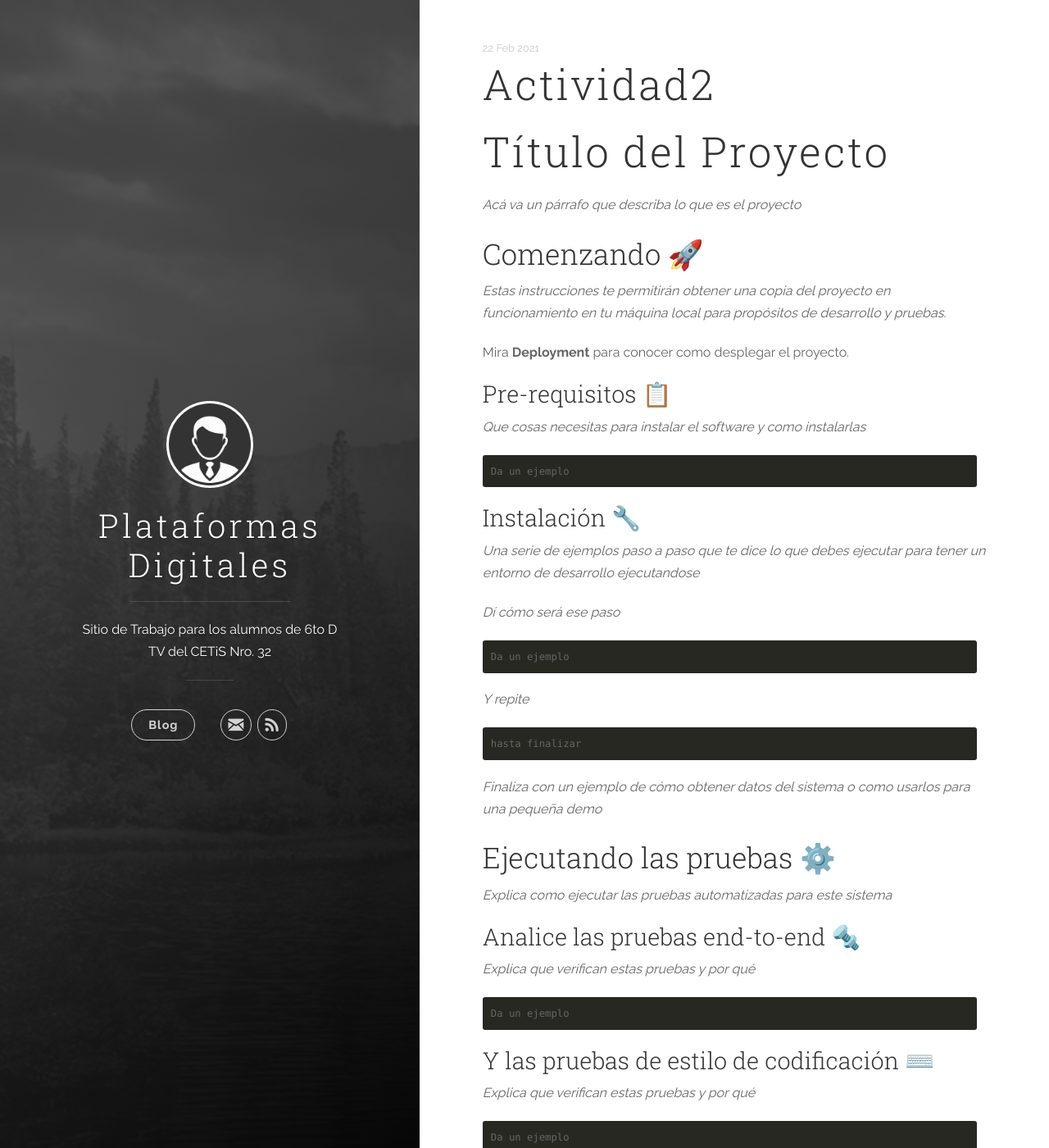
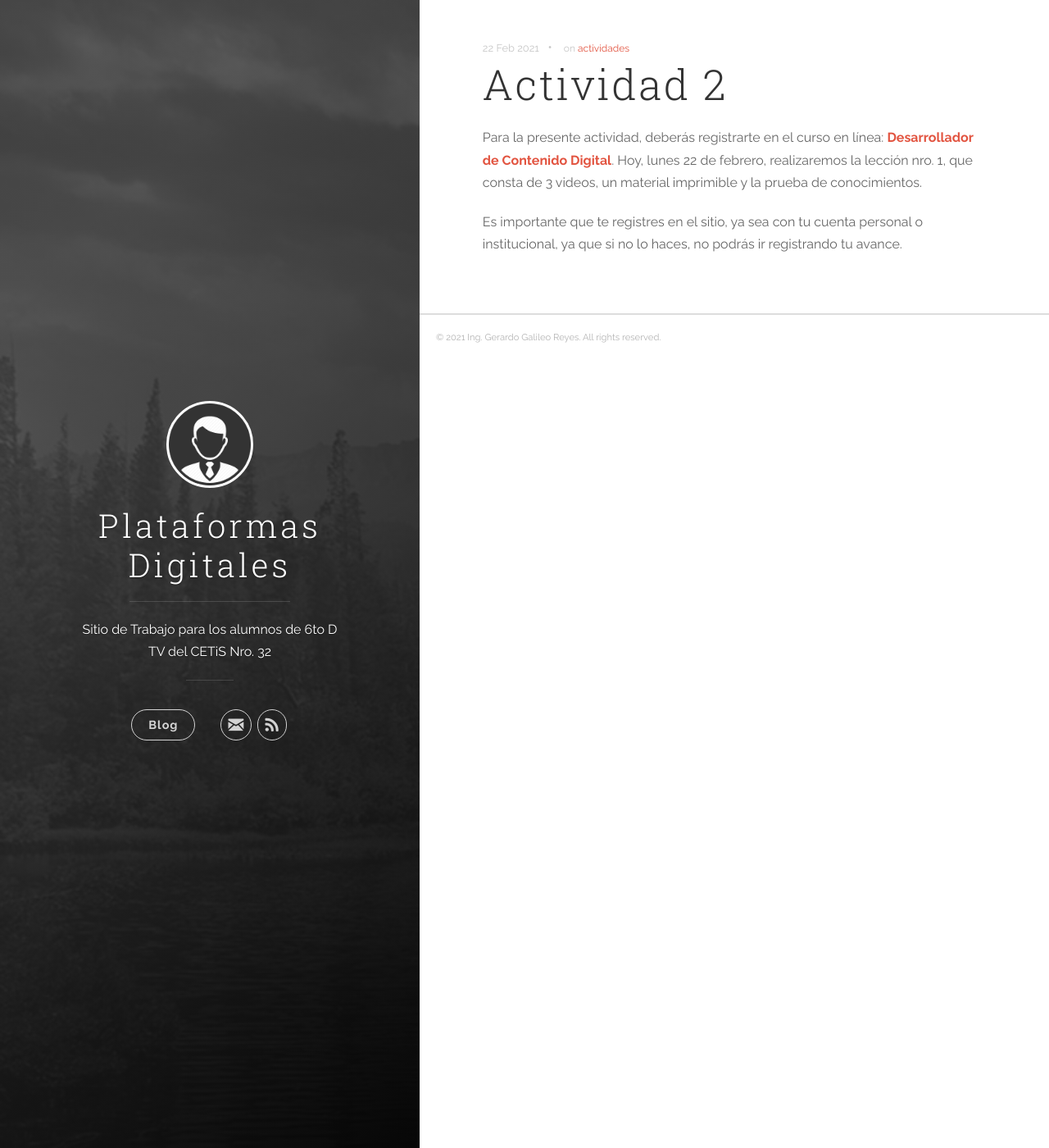
Before and after one commit to ipc-lid/ipc-lid.github.io, a Jekyll site: the page built from _posts/2021-02-22-Actividad2.md, in a window 1280 px wide and 1400 px high. Shown: the whole window at 82% size. Built offline with Jekyll 4.4.1, drawn with Linux system fonts in a browser that asks for light colours; some of the changed text lies outside the part shown.

Commit message:
Initial Commit

````diff
--- a/_posts/2021-02-16-bienvenido.markdown
+++ b/_posts/2021-02-16-bienvenido.markdown
@@ -14,7 +14,9 @@ Recuerda que los correos que mandes a la dirección **gerardogalileo.reyes.ce32@
   + Documento .pdf o
   + Documento .doc (o .docx)
 
+Recuerda conectarte en tiempo y forma: [Link Google Meet][meet]
 Además de que tendrás los días martes y miércoles para enviar tu actividad.
 Te deseo lo mejor para este semestre.
 
 [plataformas]: https://plataformas-digitales.github.io/
+[meet]: https://meet.google.com/jpc-tcsx-mhp
--- a/_posts/2021-02-22-Actividad2.md
+++ b/_posts/2021-02-22-Actividad2.md
@@ -1,105 +1,12 @@
-# Título del Proyecto
+---
+title:  "Actividad 2"
+date:   2021-02-22 15:04:23
+categories: [actividades]
+tags: [actividades]
+---
 
-_Acá va un párrafo que describa lo que es el proyecto_
+Para la presente actividad, deberás registrarte en el curso en línea:[ **Desarrollador de Contenido Digital**][desarrollador]. Hoy, lunes 22 de febrero, realizaremos la lección nro. 1, que consta de 3 videos, un material imprimible y la prueba de conocimientos.
 
-## Comenzando 🚀
+Es importante que te registres en el sitio, ya sea con tu cuenta personal o institucional, ya que si no lo haces, no podrás ir registrando tu avance.
 
-_Estas instrucciones te permitirán obtener una copia del proyecto en funcionamiento en tu máquina local para propósitos de desarrollo y pruebas._
-
-Mira **Deployment** para conocer como desplegar el proyecto.
-
-
-### Pre-requisitos 📋
-
-_Que cosas necesitas para instalar el software y como instalarlas_
-
-```
-Da un ejemplo
-```
-
-### Instalación 🔧
-
-_Una serie de ejemplos paso a paso que te dice lo que debes ejecutar para tener un entorno de desarrollo ejecutandose_
-
-_Dí cómo será ese paso_
-
-```
-Da un ejemplo
-```
-
-_Y repite_
-
-```
-hasta finalizar
-```
-
-_Finaliza con un ejemplo de cómo obtener datos del sistema o como usarlos para una pequeña demo_
-
-## Ejecutando las pruebas ⚙️
-
-_Explica como ejecutar las pruebas automatizadas para este sistema_
-
-### Analice las pruebas end-to-end 🔩
-
-_Explica que verifican estas pruebas y por qué_
-
-```
-Da un ejemplo
-```
-
-### Y las pruebas de estilo de codificación ⌨️
-
-_Explica que verifican estas pruebas y por qué_
-
-```
-Da un ejemplo
-```
-
-## Despliegue 📦
-
-_Agrega notas adicionales sobre como hacer deploy_
-
-## Construido con 🛠️
-
-_Menciona las herramientas que utilizaste para crear tu proyecto_
-
-* [Dropwizard](http://www.dropwizard.io/1.0.2/docs/) - El framework web usado
-* [Maven](https://maven.apache.org/) - Manejador de dependencias
-* [ROME](https://rometools.github.io/rome/) - Usado para generar RSS
-
-## Contribuyendo 🖇️
-
-Por favor lee el [CONTRIBUTING.md](https://gist.github.com/villanuevand/xxxxxx) para detalles de nuestro código de conducta, y el proceso para enviarnos pull requests.
-
-## Wiki 📖
-
-Puedes encontrar mucho más de cómo utilizar este proyecto en nuestra [Wiki](https://github.com/tu/proyecto/wiki)
-
-## Versionado 📌
-
-Usamos [SemVer](http://semver.org/) para el versionado. Para todas las versiones disponibles, mira los [tags en este repositorio](https://github.com/tu/proyecto/tags).
-
-## Autores ✒️
-
-_Menciona a todos aquellos que ayudaron a levantar el proyecto desde sus inicios_
-
-* **Andrés Villanueva** - *Trabajo Inicial* - [villanuevand](https://github.com/villanuevand)
-* **Fulanito Detal** - *Documentación* - [fulanitodetal](#fulanito-de-tal)
-
-También puedes mirar la lista de todos los [contribuyentes](https://github.com/your/project/contributors) quíenes han participado en este proyecto.
-
-## Licencia 📄
-
-Este proyecto está bajo la Licencia (Tu Licencia) - mira el archivo [LICENSE.md](LICENSE.md) para detalles
-
-## Expresiones de Gratitud 🎁
-
-* Comenta a otros sobre este proyecto 📢
-* Invita una cerveza 🍺 o un café ☕ a alguien del equipo.
-* Da las gracias públicamente 🤓.
-* etc.
-
-
-
----
-⌨️ con ❤️ por [Villanuevand](https://github.com/Villanuevand) 😊
+[desarrollador]: https://capacitateparaelempleo.org/pages.php?r=.tema&tagID=2284
````
Also changed, not shown: _posts/2021-02-22-Actividad3.md (added, +13 -0 lines).
